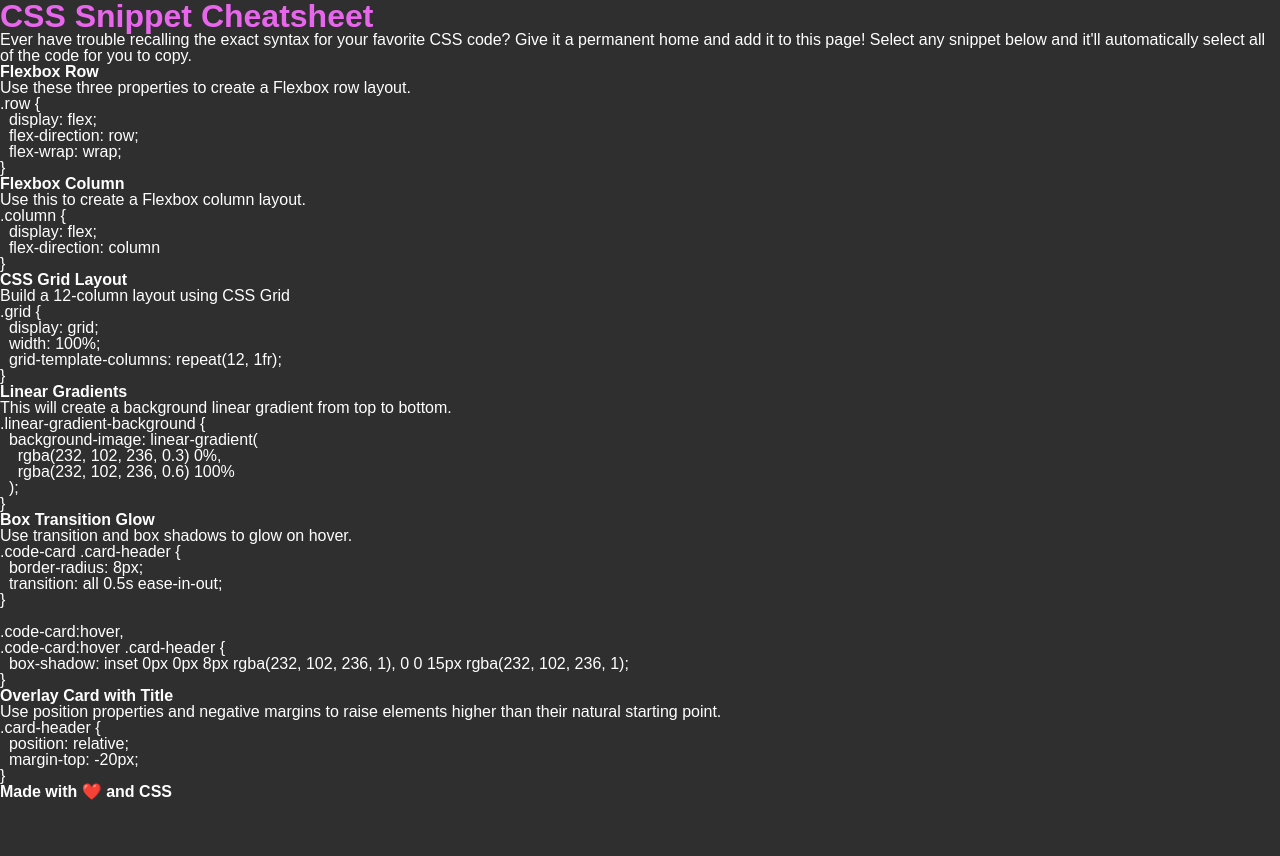
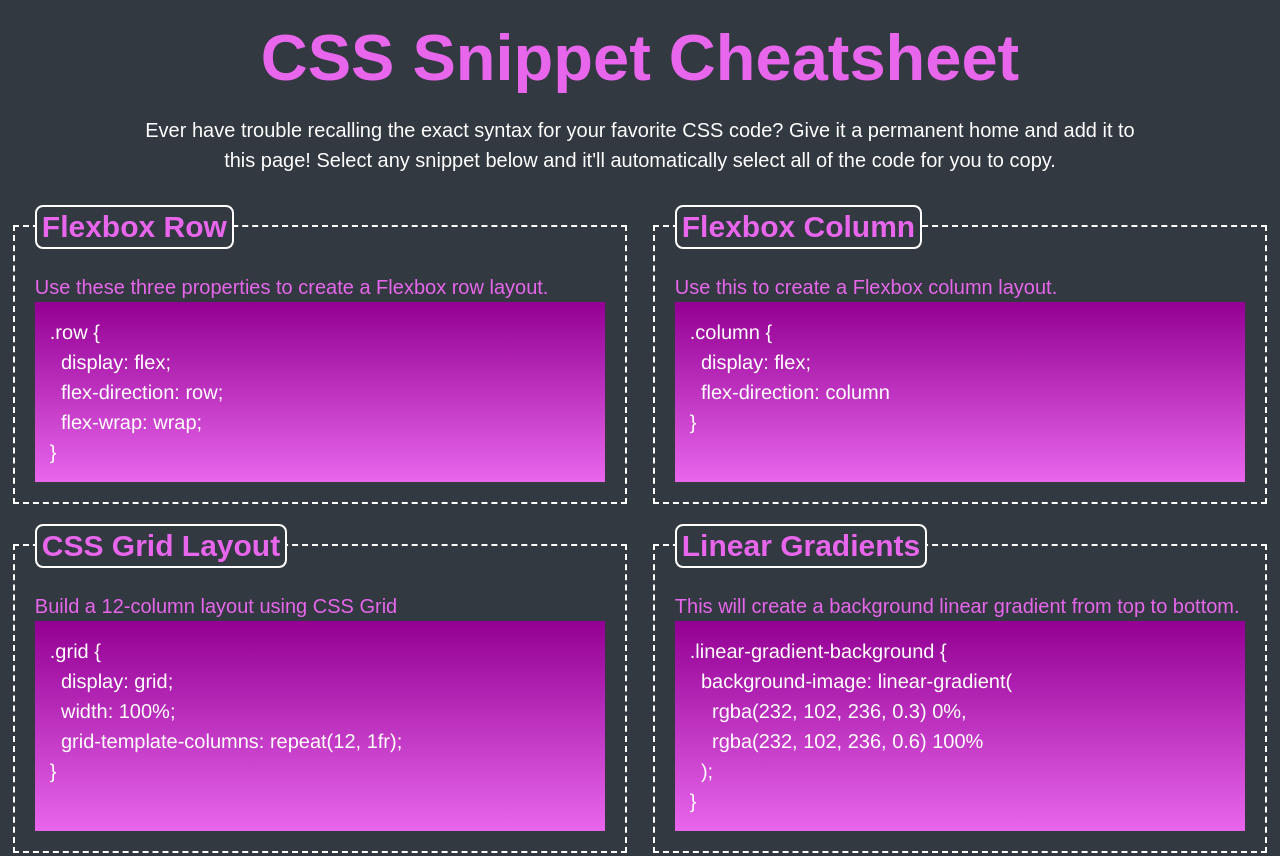
Before and after one commit to pwgeipel/css-snippets, a plain HTML site: page index.html in a window 1280 px wide. Shown: the top 856 px of the page. Before the commit the page ends 800 px from the top, so only its background shows below. Drawn offline with Linux system fonts and the light colour scheme.

Commit message:
everything

```diff
--- a/css/style.css
+++ b/css/style.css
@@ -1,12 +1,109 @@
 :root {
-    --pink: rgb(232, 102, 236)
+    --pink: rgb(232, 102, 236);
+    --dark: rgb(50, 57, 64);
+    --padding: 15px;
+    --border-radius: 5px;
 }
 
+
 body {
-    background-color: rgb(47, 47, 47);
+    background-color: var(--dark);
     color: white;
+    line-height: 30px;
+    font-size: 20px;
+}
+
+header {
+    text-align: center;
 }
 
 .page-title {
     color: var(--pink);
+    font-size: 65px;
+    margin: 25px 0;
+    line-height: 65px;
 }
+
+header p {
+    margin: 0 auto 50px;
+    max-width: 1000px;
+
+}
+.row {
+    display: flex;
+    align-items: stretch;
+    flex-wrap: wrap;
+    gap: 2%;
+}
+
+.justify-center {
+    justify-content: center;
+}
+
+
+.card-column {
+    width: 31%;
+    margin-bottom: 40px;
+}
+
+.card {
+    border: 2px dashed white;
+    padding: 20px;
+    position: relative;
+    height: 100%;
+    display: flex;
+    flex-direction: column;
+}
+.card h2, .card p {
+    color: var(--pink);
+}
+
+.card h2 {
+    font-size: 30px;
+    border: 2px solid white;
+    border-radius: 5px;
+    padding: 5px;
+    position: absolute;
+    margin-top: -42px;
+}
+
+.card-header {
+    background-color: var(--dark);
+
+}
+
+.card p {
+    margin-top: 25px;
+}
+
+.code-block {
+    background: linear-gradient(rgb(147, 0, 147), var(--pink));
+    padding: 15px;
+    font-family: 'Franklin Gothic Medium', 'Arial Narrow', Arial, sans-serif;
+    white-space: pre-wrap;
+    flex: 1;
+}
+
+
+
+@media (max-width: 1400px) {
+    .card-column {
+        width: 48%;
+    }
+
+}
+
+@media (max-width: 768px) {
+    .card-column {
+        width: 96%;
+    }
+}
+
+.code-card .card-header {
+    border-radius: 8px;
+    transition: all 0.5s ease-in-out;
+}
+
+.code-card:hover, .code-card:hover .card-header {
+    box-shadow:  0px 0px 8px rgba(232, 102, 236, 1), 0 0 15px rgba(232, 102, 236, 1);
+}
```
Also changed, not shown: 1 other file.
